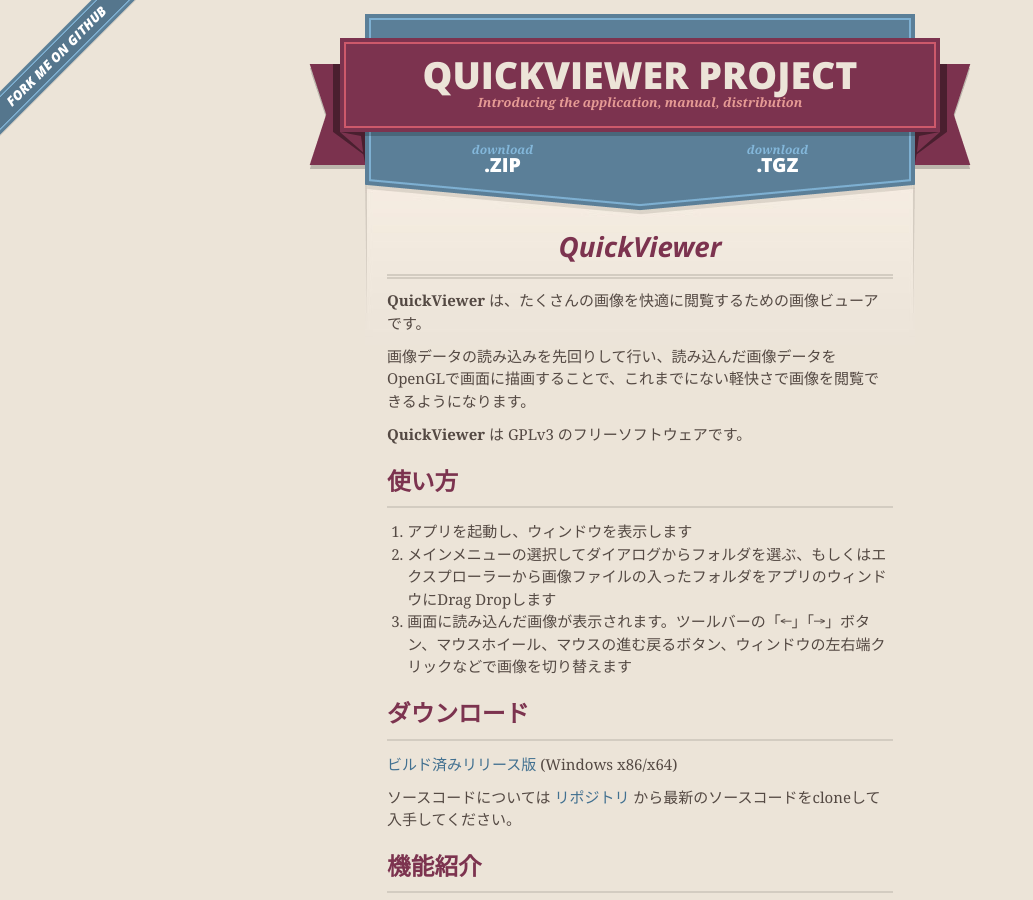
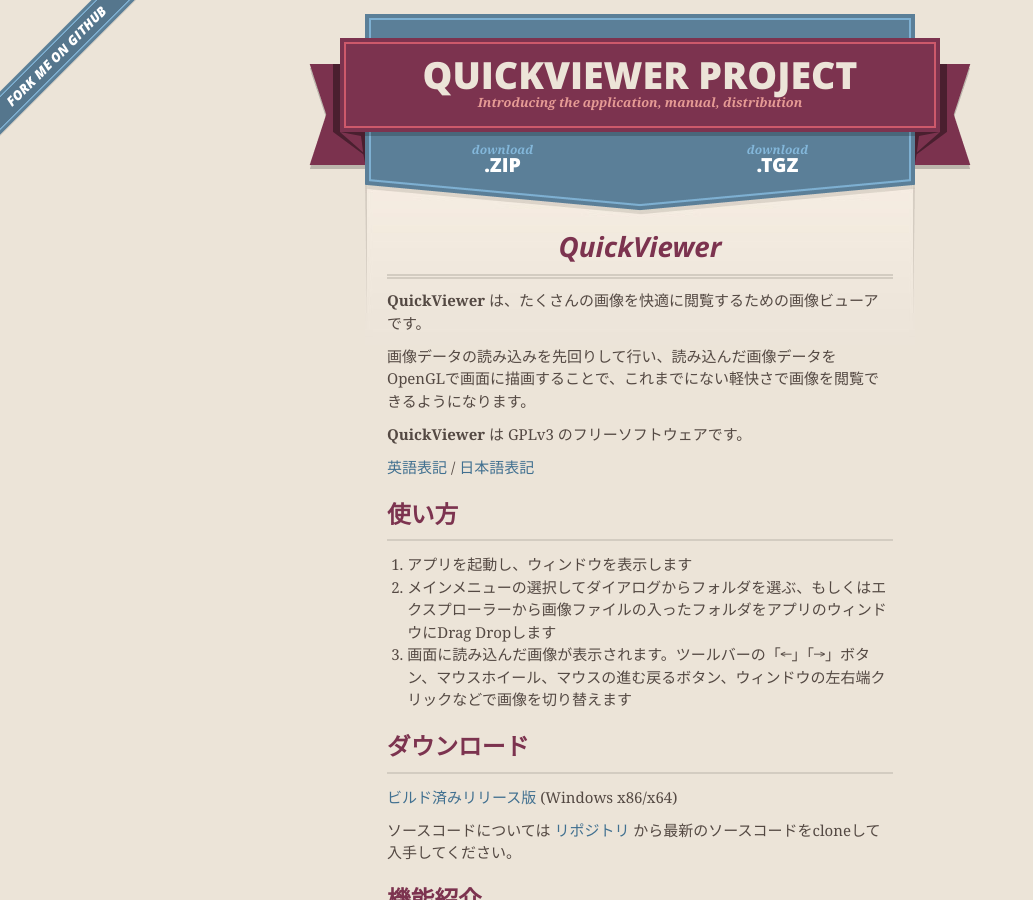
Before and after one commit to kanryu/quickviewer, a Jekyll site: the page built from docs/index-ja.md, in a window 1280 px wide and 900 px high. Shown: the whole window, without its empty margins (0-1033 px from the left). Built offline with Jekyll 4.4.1, drawn with Linux system fonts in a browser that asks for light colours; nearby versions of some CDN libraries; our own code applies the rules of GitHub Pages for plain Markdown files.

Commit message:
Update index-ja.md

```diff
--- a/docs/index-ja.md
+++ b/docs/index-ja.md
@@ -9,6 +9,8 @@ layout: default
 画像データの読み込みを先回りして行い、読み込んだ画像データをOpenGLで画面に描画することで、これまでにない軽快さで画像を閲覧できるようになります。
 
 **QuickViewer** は GPLv3 のフリーソフトウェアです。
+
+[英語表記](https://kanryu.github.io/quickviewer/) / [日本語表記](https://kanryu.github.io/quickviewer/index-ja)
 
 ## 使い方
 
```
